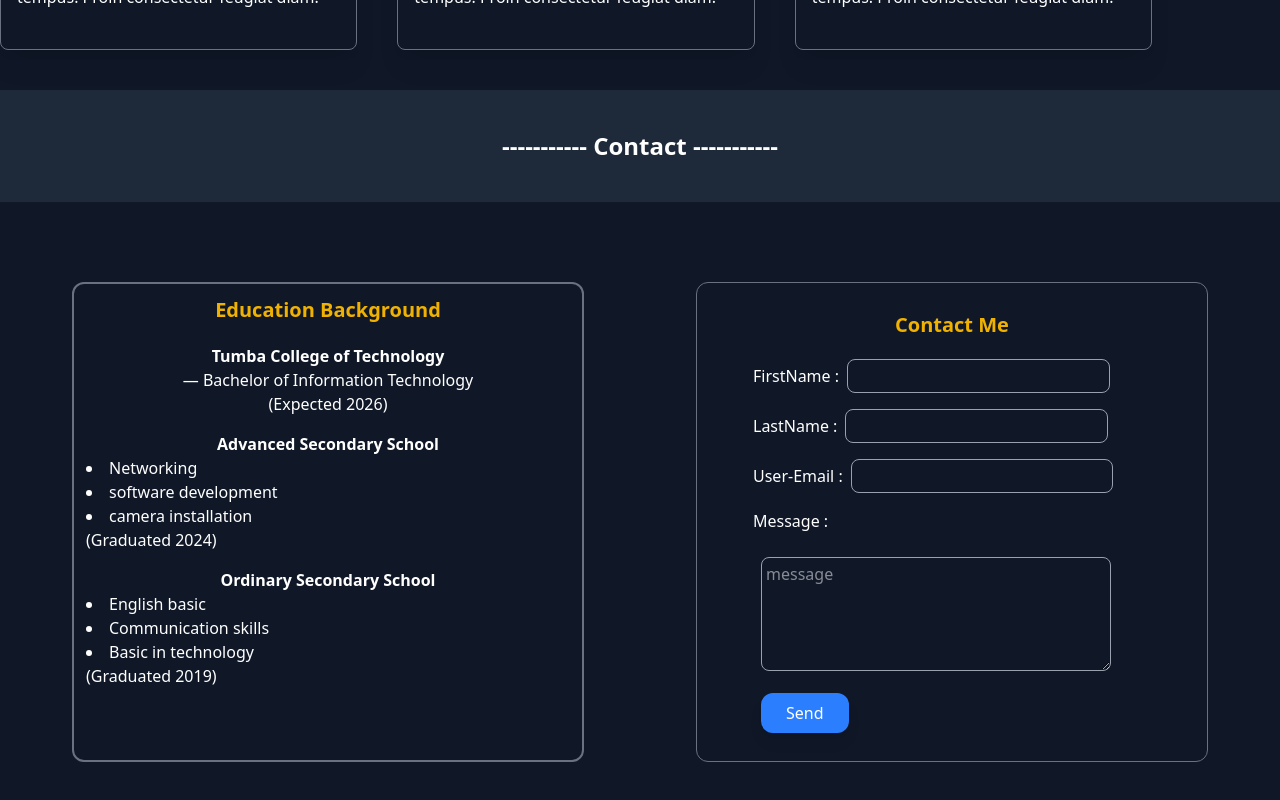
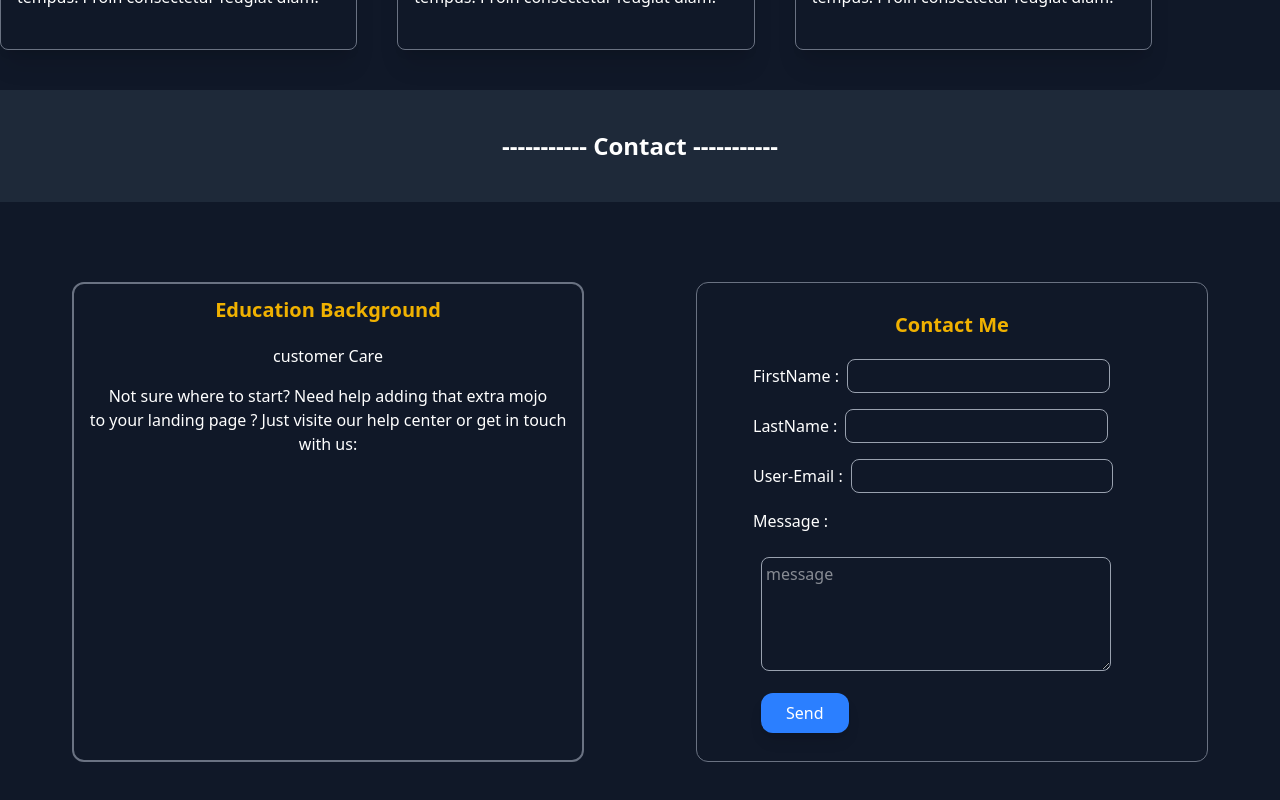
Before and after one commit to Olivier-Masabo/tailwind-practice, a React (Vite) app: page / in a window 1280 px wide. Shown: the part 3438-4238 px from the top of the page. Built offline with nearby package versions, Linux system fonts and the light colour scheme.

Commit message:
renewing contact page

```diff
--- a/src/body.jsx
+++ b/src/body.jsx
@@ -285,32 +285,14 @@ Let’s create something great together!</h2>
       Education Background
 
 </h2>
- <div class="space-y-4">
-    <p class="text-white">
-      <strong>Tumba College of Technology</strong>
-      <ul>
-      <li>
-        — Bachelor of Information Technology <br /> (Expected 2026)
-        </li>
-      </ul>
-    </p>
-    <p class="text-white">
-      <strong> Advanced Secondary School</strong>
-      <ul className='list-disc list-inside  text-start px-3'>
-      <li>Networking</li>
-      <li>software development</li>
-      <li>camera installation</li> (Graduated 2024)
-      </ul>
-    </p>
+ <div class="space-y-4 text-white">
+  <h1>customer Care</h1>
+  <p>Not sure where to start? Need help adding that extra mojo <br />
+  to your landing page ? Just visite our <a href=""> help center</a> or get in touch with us:</p>
 
-      <p class="text-white">
-      <strong> Ordinary Secondary School</strong>
-      <ul className='list-disc list-inside  text-start px-3'>
-      <li>English basic</li>
-      <li>Communication skills</li>
-      <li>Basic in technology</li> (Graduated 2019)
-      </ul>
-    </p>
+
+
+
   </div>
 
   </div>
```
